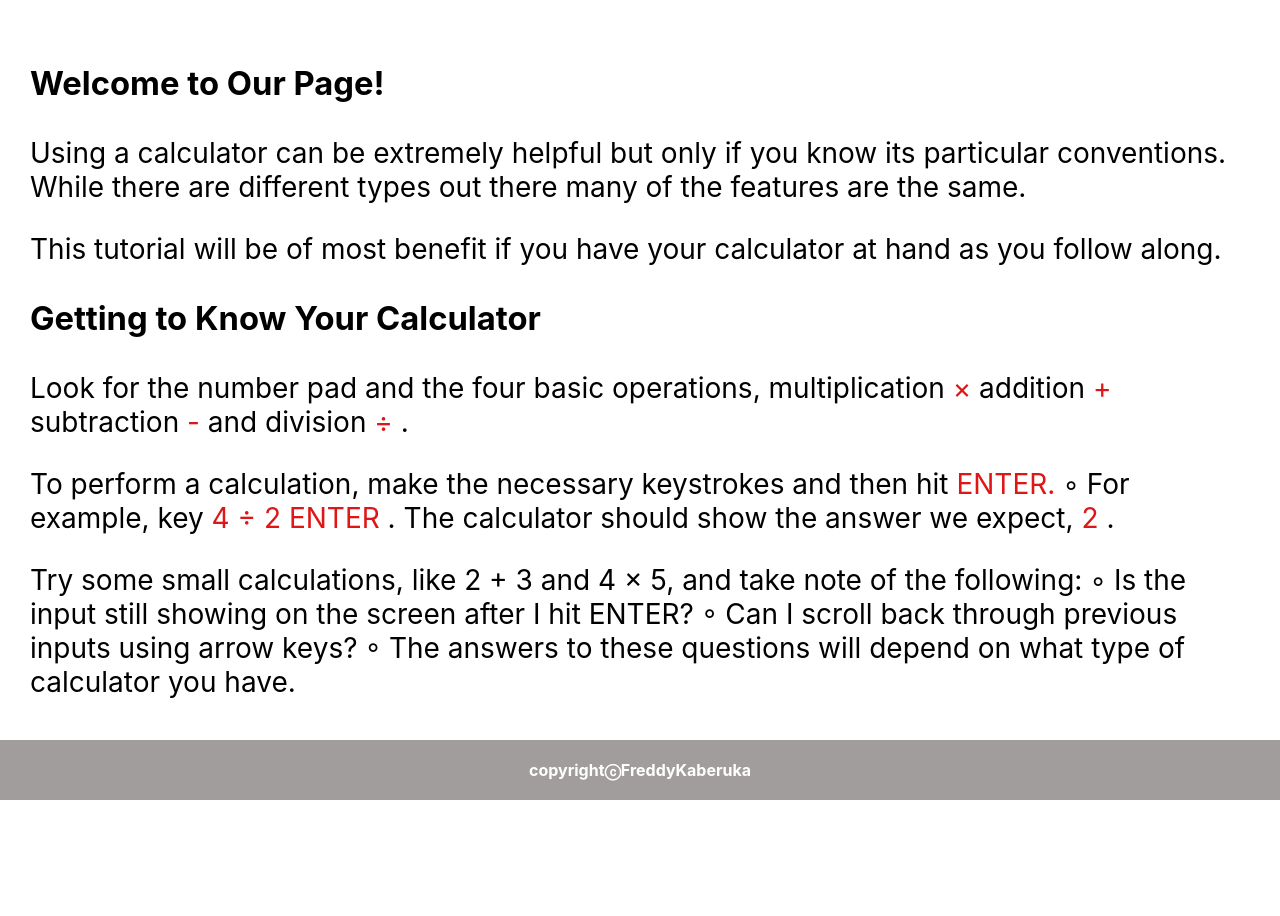
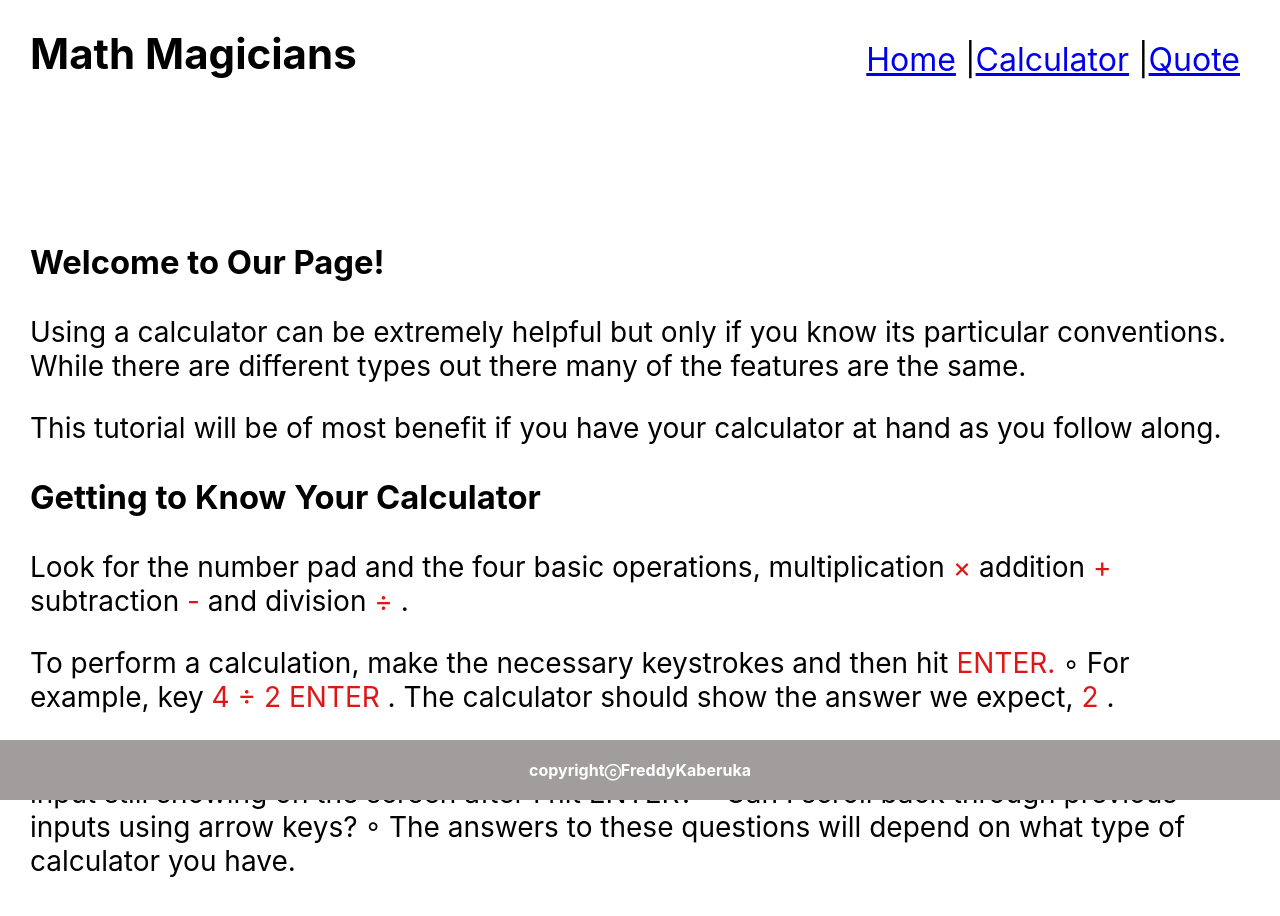
Before and after one commit to freddykaberuka/calculator, a React (Create React App) app: page / in a window 1280 px wide. Shown: the top 916 px of the page. Before the commit the page ends 800 px from the top, so only its background shows below. Built offline with nearby package versions, Linux system fonts and the light colour scheme.

Commit message:
fix linters

```diff
--- a/src/App.js
+++ b/src/App.js
@@ -5,6 +5,7 @@ import {
 import './App.css';
 import Calculator from './component/Calculator';
 import Footer from './component/Footer';
+import Tabs from './component/Tabs';
 import Home from './pages/Home';
 import Quote from './pages/Quote';
 
@@ -18,6 +19,7 @@ class App extends Component {
     return (
       <>
         <Router>
+          <Tabs />
           <Routes>
             <Route path="/" element={<Home />} />
             <Route path="/calculator" element={<Calculator />} />
```
